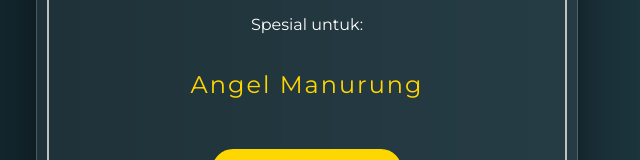
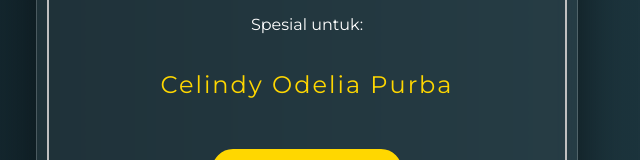
Before and after one commit to robmanihuruk-srgh/happy-birthday, a plain HTML site: page index.html in a window 1280 px wide. Shown: the part 339-499 px from the top of the page, without its empty margins (333-973 px from the left). Drawn offline with Linux system fonts and the light colour scheme; a web font is replaced by a local one.

Commit message:
Add files via upload

```diff
--- a/index.html
+++ b/index.html
@@ -229,9 +229,9 @@
 
     <script>
         const config = {
-            nama: "Angel Manurung",
+            nama: "Celindy Odelia Purba",
             umur: "Cheers to another year of life and blessings", // Sesuaikan umur di sini
-            pengirim: "Tuppuan Girsang Boru Panagolan Wilayah 3 Tangerang"
+            pengirim: "Kel. St. Robert Manihuruk / br. Girsang"
         };
 
         document.getElementById('name-display-1').innerText = config.nama;
```
